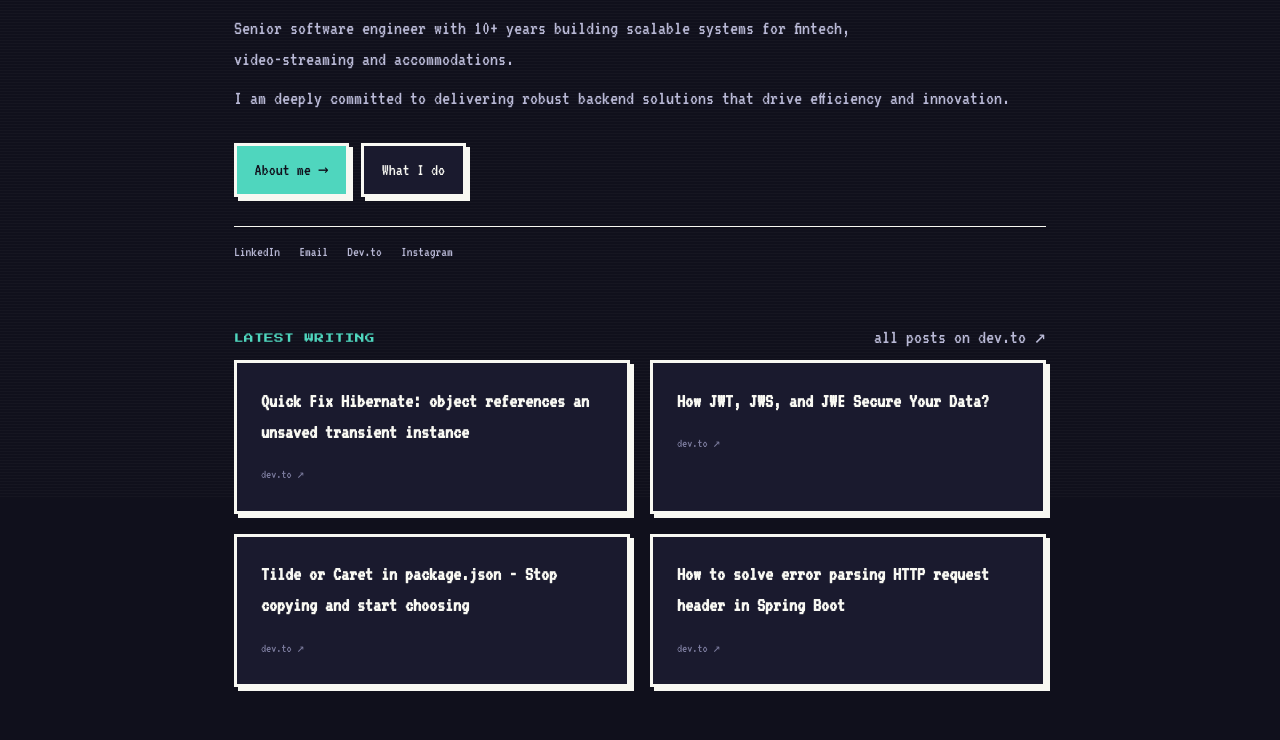
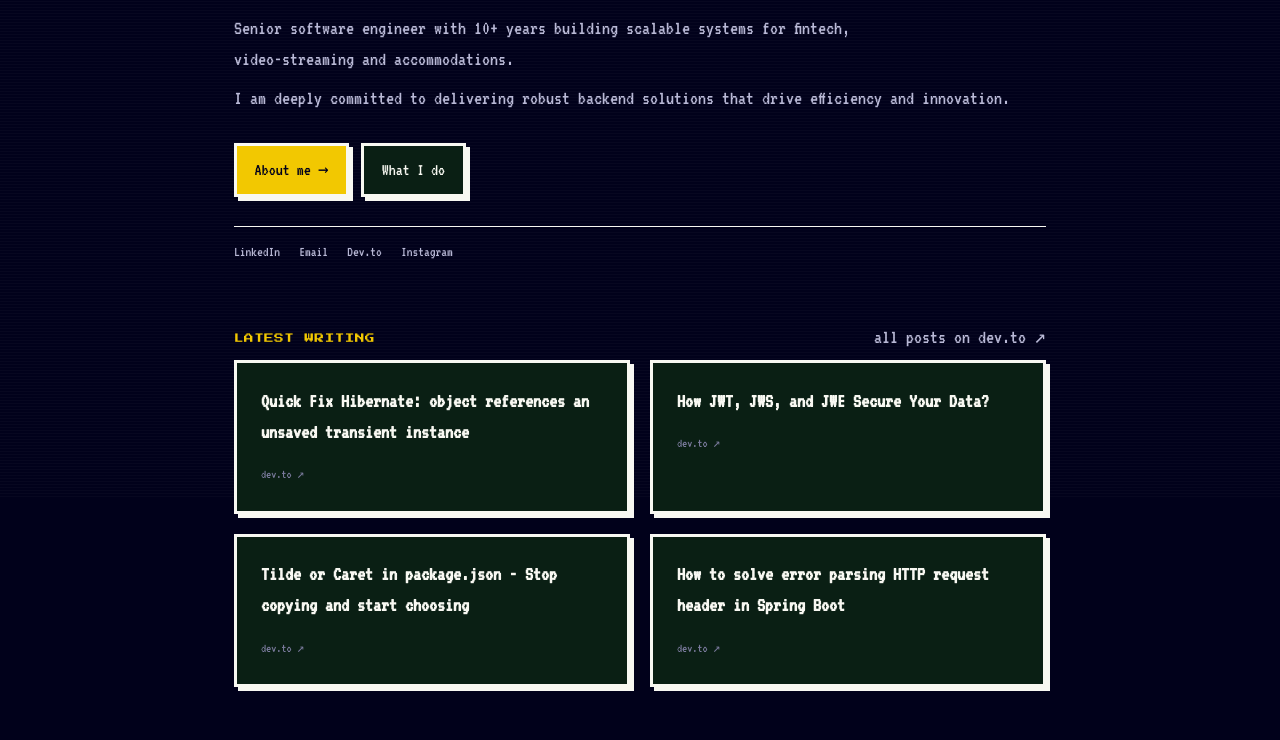
Before and after one commit to malaquiasdev/malaquias.dev, an Astro site: page / in a window 1280 px wide. Shown: the part 303-1043 px from the top of the page. Built offline with nearby package versions, Linux system fonts and the light colour scheme; Astro itself is replaced by a stand-in of ours.

Commit message:
style(theme): remap tokens to Senna/Brazil pixel-art palette
Derive --bg/--bg-elev/--bg-elev-2 from helmet navy/green and set
--accent to Senna yellow, --accent-2 to Brazil green. Added
--accent-2-text as a brighter green variant for link hover/focus
text since raw --accent-2 (#369343) fails WCAG AA (~3.9:1) on the
new dark bg for normal text; --accent-2 itself stays reserved for
borders/box-shadow/background usage where contrast isn't an issue.

```diff
--- a/src/styles/global.css
+++ b/src/styles/global.css
@@ -1,14 +1,16 @@
 :root {
-  --bg: #10101c;
-  --bg-elev: #1a1a2e;
-  --bg-elev-2: #21213b;
+  --bg: #01011b;
+  --bg-elev: #0a1f14;
+  --bg-elev-2: #12331f;
   --border: #f8f8f2;
   --text: #f8f8f2;
   --text-dim: #b9b9d6;
   --text-faint: #7a7a9c;
-  --accent: #4fd6be;
-  --accent-2: #ff6b6b;
-  --accent-soft: #16213a;
+  --accent: #f2c801;
+  --accent-2: #369343;
+  /* brighter green for small/hover text, kept AA-safe on --bg (--accent-2 alone fails ~3.9:1) */
+  --accent-2-text: #5cd671;
+  --accent-soft: #0d1f13;
   --radius: 0px;
   --maxw: 860px;
   --shadow-off: 4px;
@@ -68,7 +70,7 @@ a {
 }
 a:hover,
 a:focus-visible {
-  color: var(--accent-2);
+  color: var(--accent-2-text);
 }
 
 :focus-visible {
```
